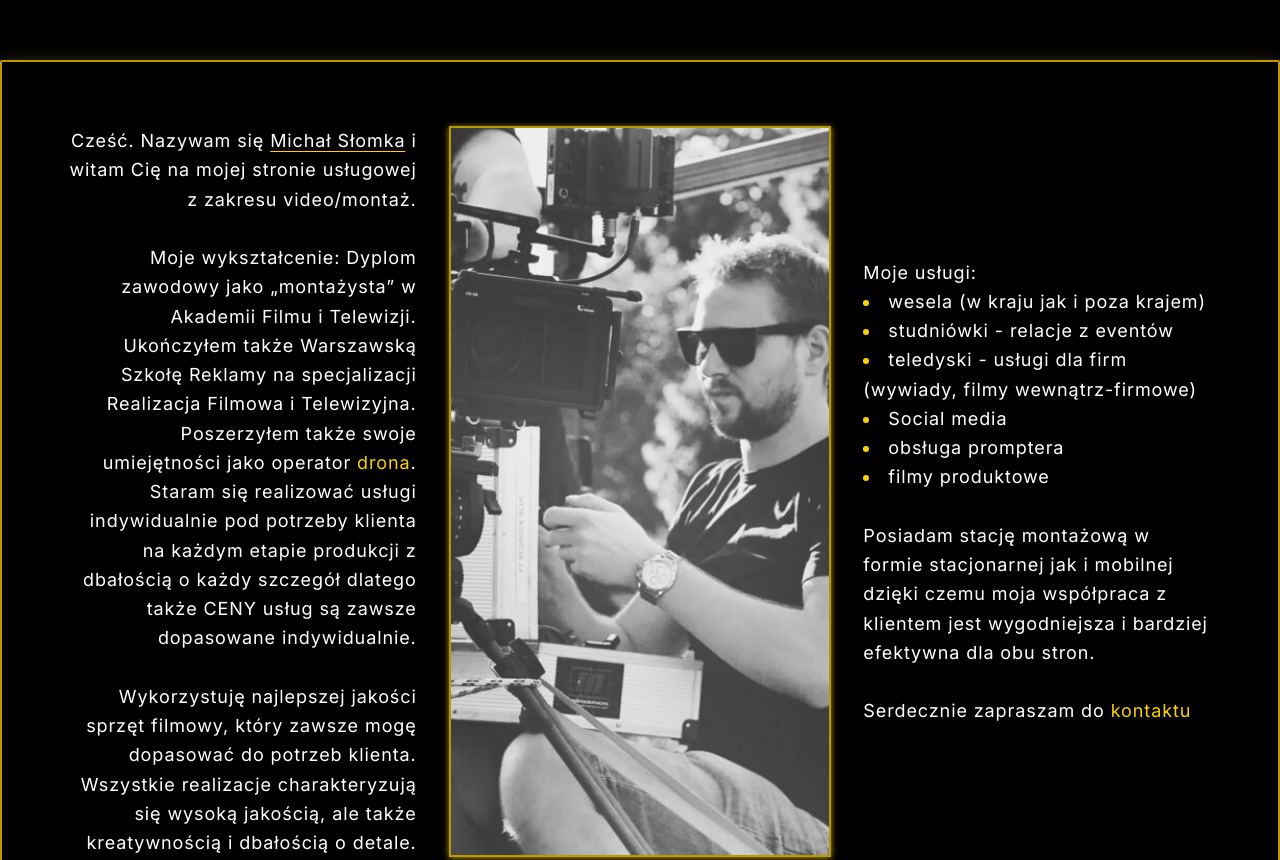
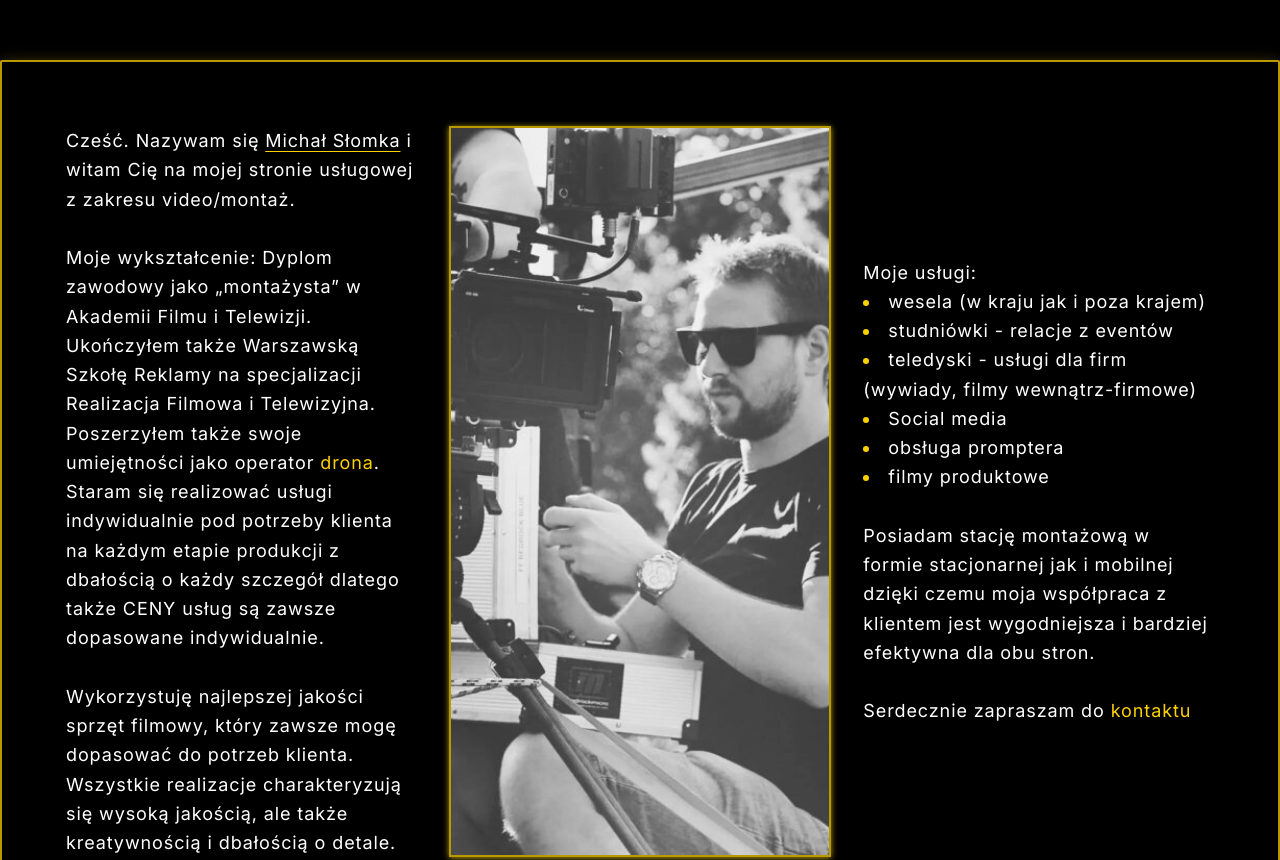
Before and after one commit to Bonzo7aab/slomka, a Next.js app: page / in a window 1280 px wide. Shown: the part 2880-3740 px from the top of the page. Built offline with nearby package versions, Linux system fonts and the light colour scheme.

Commit message:
text align left in About

```diff
--- a/components/About.tsx
+++ b/components/About.tsx
@@ -14,7 +14,7 @@ export default function About(){
                     initial={{ opacity: 0 }}
                     transition={{ delay: 0.1, duration: 1, ease: "easeInOut" }}
                     whileInView={{ opacity: 1 }}
-                    className="w-full lg:text-right lg:w-1/3"
+                    className="w-full lg:w-1/3"
                 >
                     Cześć. Nazywam się <span className="underline underline-offset-4 decoration-cp0-400">Michał Słomka</span> i witam Cię na mojej stronie usługowej z zakresu video/montaż.
                     <br /><br />
```
